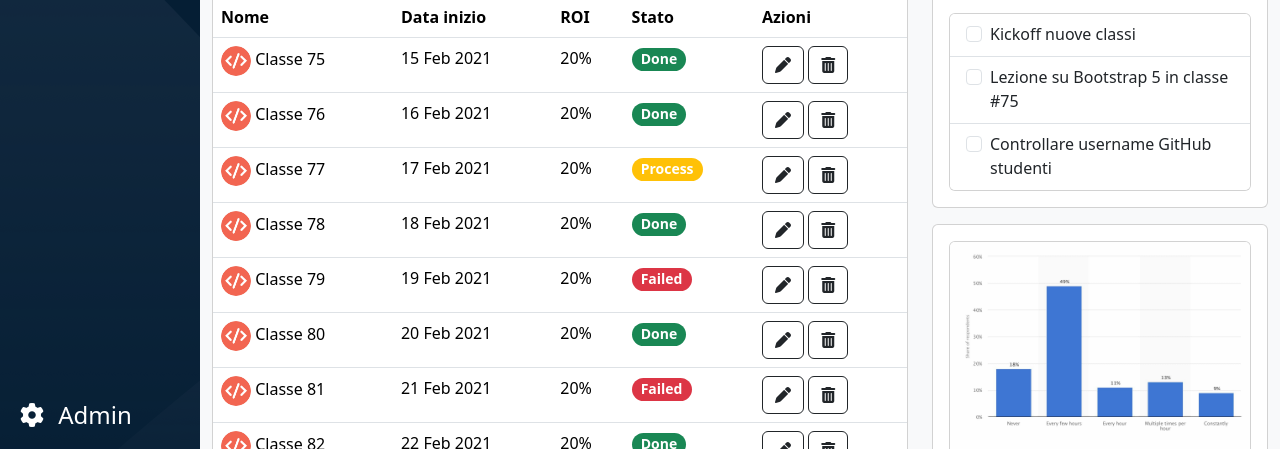
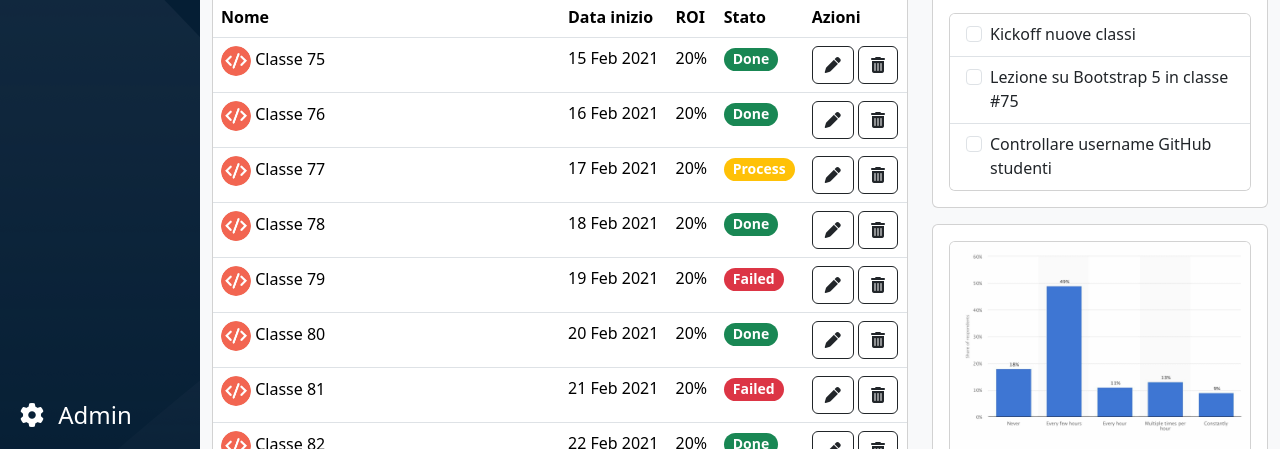
Before and after one commit to SantiGalvan/html-css-bootstrap-dashboard, a plain HTML site: page index.html in a window 1280 px wide. Shown: the part 351-800 px from the top of the page. Drawn offline with nearby package versions, Linux system fonts and the light colour scheme.

Commit message:
fixed table

```diff
--- a/index.html
+++ b/index.html
@@ -220,7 +220,7 @@
                                 <table class="table">
                                     <thead>
                                         <tr>
-                                            <th scope="col">Nome</th>
+                                            <th scope="col" class="w-50">Nome</th>
                                             <th scope="col" class="d-none d-md-table-cell">Data inizio</th>
                                             <th scope="col" class="d-none d-md-table-cell">ROI</th>
                                             <th scope="col">Stato</th>
```
